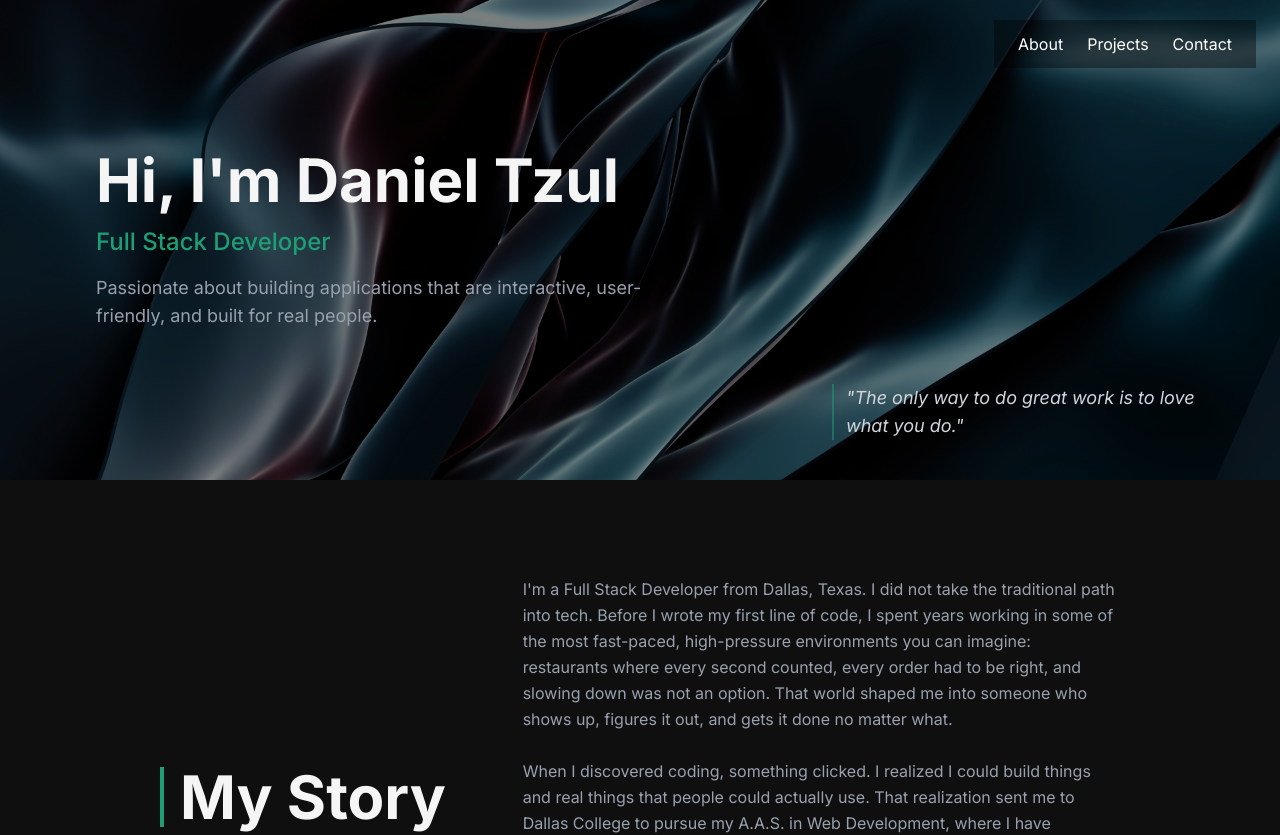
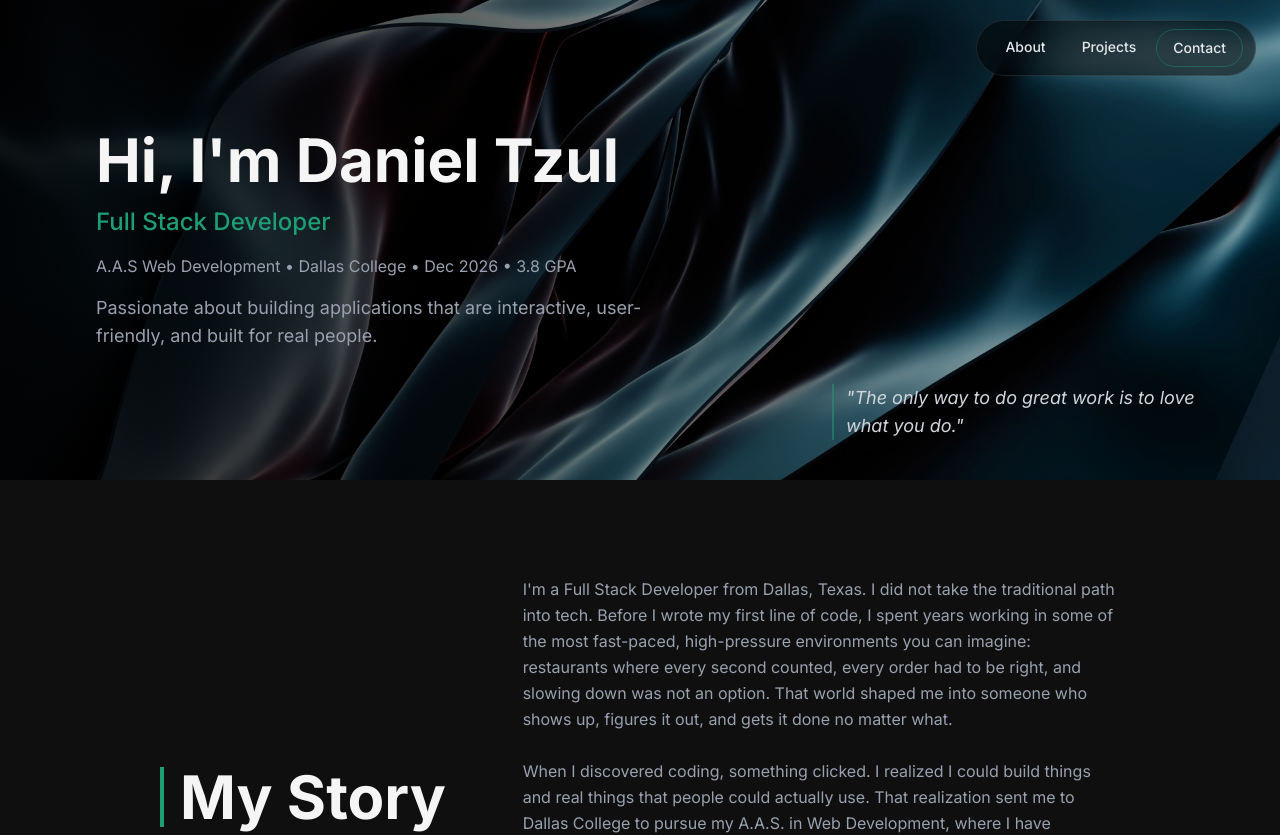
Before and after one commit to Dtzul04/daniel-tzul-portfolio, a React (Vite) app: page / in a window 1280 px wide. Shown: the top 835 px of the page. Built offline with nearby package versions, Linux system fonts and the light colour scheme.

Commit message:
Polish hero nav with glass pill styling and subtle link hovers

```diff
--- a/src/Hero.jsx
+++ b/src/Hero.jsx
@@ -1,12 +1,13 @@
 import { useState, useEffect } from 'react'
 
-function  Hero() {
+function Hero() {
     const [visible, setVisible] = useState(false)
     useEffect(() => {
         setVisible(true)
     }, [])
 
-    const className = `transition-opacity duration-700 ${visible ? 'opacity-100' : 'opacity-0'}`
+    const fadeClass = `transition-opacity duration-700 ${visible ? 'opacity-100' : 'opacity-0'}`
+    const navLinkClass = 'px-4 py-2 rounded-full text-sm font-medium text-gray-200 hover:text-[#1D9E75] hover:bg-gray-500 transition-all duration-300'
 
     return (
         <section className="bg-[#0f0f0f] text-[#f5f5f5] min-h-[60vh] flex items-center pl-6 md:pl-16 relative" style={{
@@ -16,22 +17,23 @@ function  Hero() {
             backgroundRepeat: "no-repeat",
         }}>
 
-            <div className="absolute top-0 left-0 w-full h-full bg-black opacity-50"></div>
+            <div className="absolute inset-0 bg-gradient-to-r from-black/90 via-black/50 to-black/30"></div>
 
-            <nav className={`absolute top-5 left-1/2 -translate-x-1/2 md:left-auto md:right-6 md:translate-x-0 flex gap-6 bg-black/40 px-6 py-3 ${className}`}>
-                <a href="#about" className="text-white hover:text-[#1D9E75] transition-colors duration-300">About</a>
-                <a href="#projects" className="text-white hover:text-[#1D9E75] transition-colors duration-300">Projects</a>
-                <a href="#contact" className="text-white hover:text-[#1D9E75] transition-colors duration-300">Contact</a>
+            <nav className={`absolute top-5 left-1/2 -translate-x-1/2 md:left-auto md:right-6 md:translate-x-0 z-20 flex flex-wrap justify-center gap-1 rounded-full border border-white/10 bg-black/50 backdrop-blur-md px-3 py-2 ${fadeClass}`}>
+                <a href="#about" className={navLinkClass}>About</a>
+                <a href="#projects" className={navLinkClass}>Projects</a>
+                <a href="#contact" className={`${navLinkClass} border border-[#1D9E75]/40 text-[#1D9E75] hover:bg-[#1D9E75]/10`}>Contact</a>
             </nav>
 
-            <div className={`relative z-10 flex flex-col gap-4 px-4 sm:px-6 lg:px-8 max-w-2xl ${className}`}>
+            <div className={`relative z-10 flex flex-col gap-4 px-4 sm:px-6 lg:px-8 max-w-2xl ${fadeClass}`}>
                 <h1 className="text-4xl md:text-6xl font-bold">Hi, I'm Daniel Tzul</h1>
                 <p className="text-xl md:text-2xl font-medium text-[#1D9E75]">Full Stack Developer</p>
+                <p className="text-sm md:text-base text-gray-400">A.A.S Web Development • Dallas College • Dec 2026 • 3.8 GPA</p>
                 <p className="text-gray-400 max-w-xl text-sm md:text-lg">Passionate about building applications that are interactive, user-friendly, and built for real people.</p>
                 <p className="md:hidden text-gray-500 italic text-sm border-l-2 border-[#1D9E75]/50 pl-3 mt-2">"The only way to do great work is to love what you do."</p>
             </div>
 
-            <div className={`hidden md:block absolute bottom-10 right-16 z-10 max-w-sm ${className}`}>
+            <div className={`hidden md:block absolute bottom-10 right-16 z-10 max-w-sm ${fadeClass}`}>
                 <p className="text-gray-300 italic text-lg border-l-2 border-[#1D9E75]/50 pl-3">"The only way to do great work is to love what you do."</p>
             </div>
 
```
